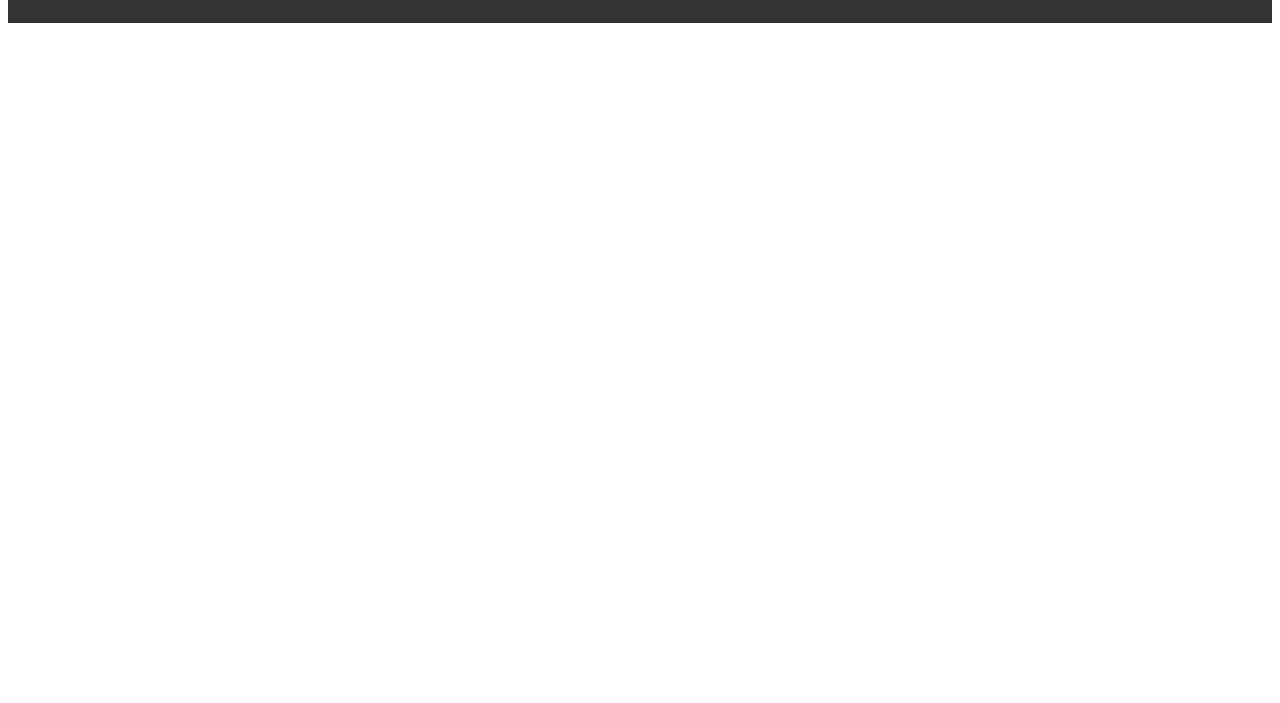
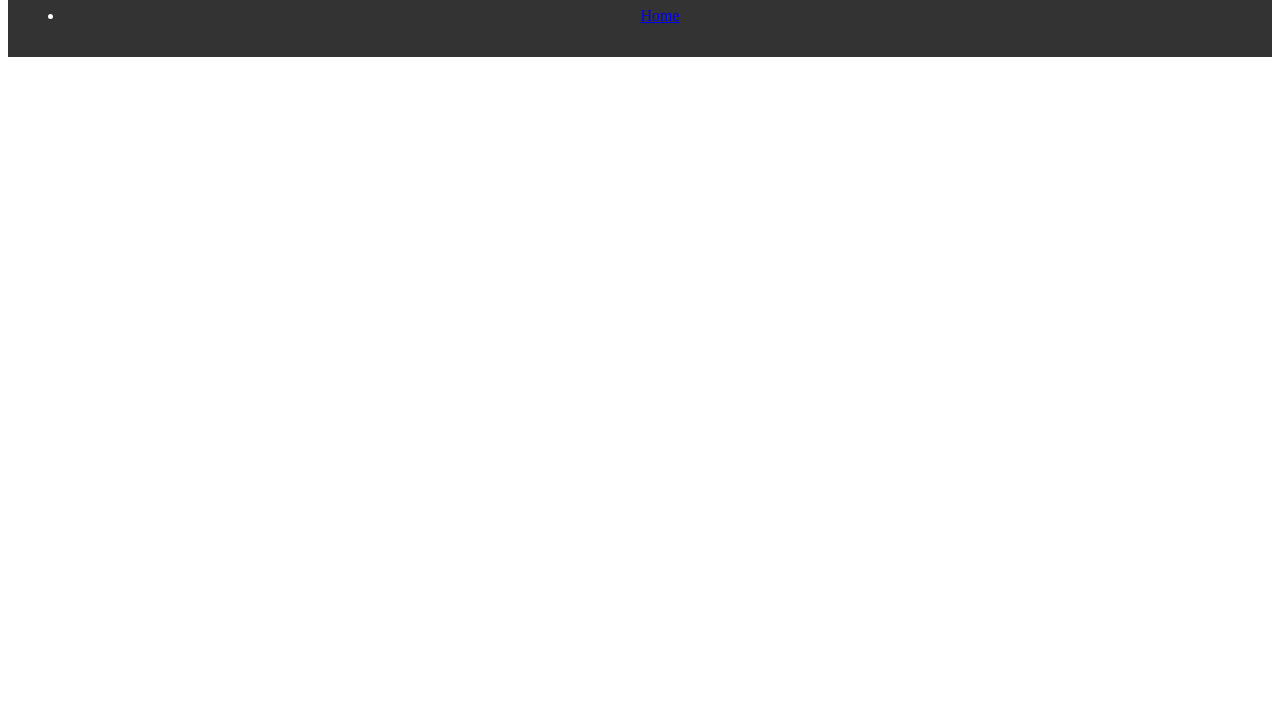
Before and after one commit to rivasbolinga/mastering-git, a plain HTML site: page index.html in a window 1280 px wide. Shown: the part 97-800 px from the top of the page. Drawn offline with Linux system fonts and the light colour scheme.

Commit message:
Add home link

```diff
--- a/index.html
+++ b/index.html
@@ -33,8 +33,12 @@
 
     <header>
         <h1>GINO'S RESTAURANT</h1>
+        <nav>
+          <ul>
+            <li><a href="#home" class="navbar-link" data-nav-link>Home</a></li>
+          </ul>
+        </nav>
     </header>
-
     <section>
 
 
```
